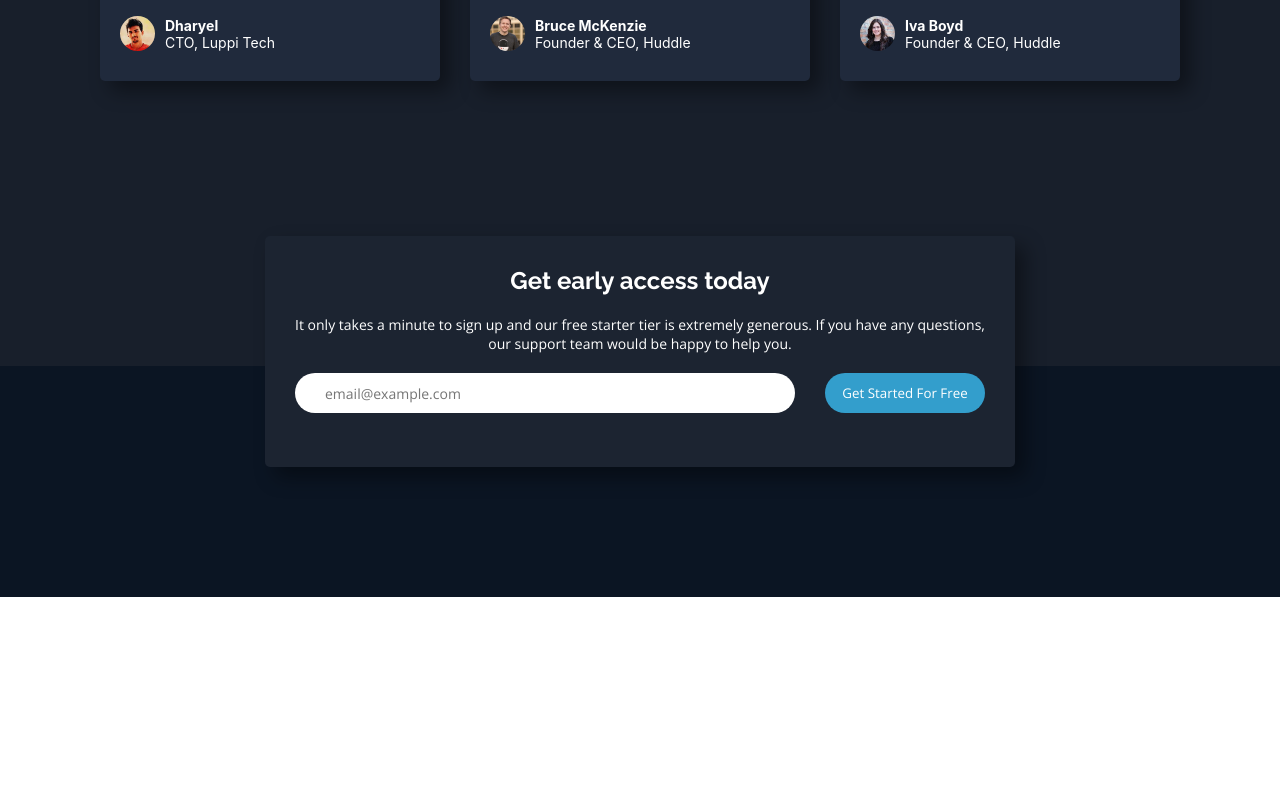
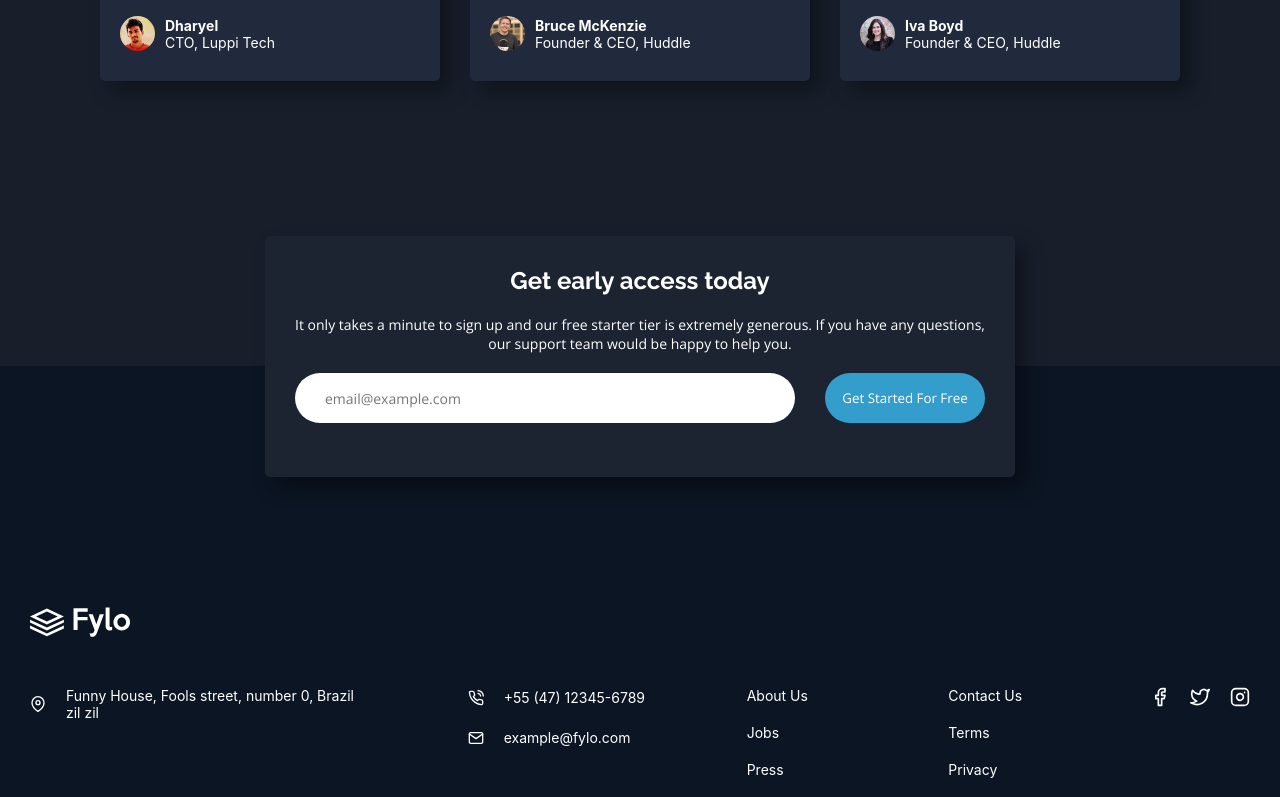
Before and after one commit to dharyel/fylo, a React (Create React App) app: page / in a window 1280 px wide. Shown: the part 2000-2797 px from the top of the page. Before the commit the page ends 2597 px from the top, so only its background shows below. Built offline with nearby package versions, Linux system fonts and the light colour scheme.

Commit message:
adicionado o componente footer e realizada a parte responsiva do site para largura de no máximo 600px

```diff
--- a/package.json
+++ b/package.json
@@ -2,6 +2,7 @@
   "name": "fylo",
   "version": "0.1.0",
   "private": true,
+  "homepage":".",
   "dependencies": {
     "@testing-library/jest-dom": "^5.11.4",
     "@testing-library/react": "^11.1.0",
@@ -10,8 +11,10 @@
     "@types/node": "^12.0.0",
     "@types/react": "^17.0.0",
     "@types/react-dom": "^17.0.0",
+    "@types/react-icons": "^3.0.0",
     "react": "^17.0.2",
     "react-dom": "^17.0.2",
+    "react-icons": "^4.3.1",
     "react-scripts": "4.0.3",
     "typescript": "^4.1.2",
     "web-vitals": "^1.0.1"
--- a/public/index.html
+++ b/public/index.html
@@ -7,7 +7,7 @@
     <meta name="theme-color" content="#000000" />
     <meta
       name="description"
-      content="Web site created using create-react-app"
+      content="Fylo is a service where you can store all your data in the cloud, very easily."
     />
     <link rel="preconnect" href="https://fonts.googleapis.com">
     <link rel="preconnect" href="https://fonts.gstatic.com" crossorigin>
@@ -27,7 +27,7 @@
       work correctly both with client-side routing and a non-root public URL.
       Learn how to configure a non-root public URL by running `npm run build`.
     -->
-    <title>React App</title>
+    <title>Fylo</title>
   </head>
   <body>
     <noscript>You need to enable JavaScript to run this app.</noscript>
--- /dev/null
+++ b/src/components/Footer/index.tsx
@@ -0,0 +1,85 @@
+import {
+    Container,
+    FooterWrapper,
+    FooterIcon,
+    FooterInfosWrapper,
+    CompanyLocationWrapper,
+    LocationAddressIcon,
+    LocationAddress,
+    LocationAddressText,
+    PhoneMailWrapper,
+    PhoneWrapper,
+    PhoneIcon,
+    PhoneNumber,
+    MailWrapper,
+    MailAddress,
+    AboutJobsPressBlogTextWrapper,
+    AboutJobsPressBlogText,
+    ContactTermsPrivacyWrapper,
+    ContactTermsPrivacyText,
+    SocialMediasWrapper,
+    MailIcon,
+    FacebookIcon,
+    TwitterIcon,
+    InstagramIcon,
+} from "./styles";
+
+
+export const Footer = () => {
+    return (
+        <Container>
+            <FooterWrapper>
+                <FooterIcon onClick={() => window.location.href="#home"} />
+                <FooterInfosWrapper>
+
+                    <CompanyLocationWrapper>
+                        <LocationAddress>
+                            <LocationAddressIcon />
+                            <LocationAddressText>
+                                Funny House, Fools street, number 0, Brazil zil zil
+                            </LocationAddressText>
+                        </LocationAddress>
+                    </CompanyLocationWrapper>
+
+                    <PhoneMailWrapper>
+                        <PhoneWrapper>
+                            <PhoneIcon />
+                            <PhoneNumber>+55 (47) 12345-6789</PhoneNumber>
+                        </PhoneWrapper>
+
+                        <MailWrapper>
+                            <MailIcon />
+                            <MailAddress>example@fylo.com</MailAddress>
+                        </MailWrapper>
+                    </PhoneMailWrapper>
+
+                    <AboutJobsPressBlogTextWrapper>
+                        <AboutJobsPressBlogText>About Us</AboutJobsPressBlogText>
+                        <AboutJobsPressBlogText>Jobs</AboutJobsPressBlogText>
+                        <AboutJobsPressBlogText>Press</AboutJobsPressBlogText>
+                        <AboutJobsPressBlogText>Blog</AboutJobsPressBlogText>
+                    </AboutJobsPressBlogTextWrapper>
+
+                    <ContactTermsPrivacyWrapper>
+                        <ContactTermsPrivacyText>Contact Us</ContactTermsPrivacyText>
+                        <ContactTermsPrivacyText>Terms</ContactTermsPrivacyText>
+                        <ContactTermsPrivacyText>Privacy</ContactTermsPrivacyText>
+                    </ContactTermsPrivacyWrapper>
+
+                    <SocialMediasWrapper>
+                        <a href={"https://www.facebook.com/"} target="_blank" rel="noopener noreferrer">
+                            <FacebookIcon />
+                        </a>
+                        <a href="https://twitter.com/" target="_blank" rel="noopener noreferrer">
+                            <TwitterIcon />
+                        </a>
+                        <a href="https://www.instagram.com/" target="_blank" rel="noopener noreferrer">
+                            <InstagramIcon />
+                        </a>
+                    </SocialMediasWrapper>
+
+                </FooterInfosWrapper>
+            </FooterWrapper>
+        </Container>
+    );
+}
--- /dev/null
+++ b/src/components/Footer/styles.ts
@@ -0,0 +1,274 @@
+import styled from 'styled-components';
+import footerIcon from '../../assets/images/logo.svg';
+
+import {
+    FiMapPin,
+    FiPhoneCall,
+    FiMail,
+    FiFacebook,
+    FiTwitter,
+    FiInstagram
+} from "react-icons/fi";
+
+export const Container = styled.div`
+    width: 100%;
+
+    background-color: ${({theme}) => theme.colors.background4};
+
+    display: flex;
+    justify-content: center;
+    align-items: center;
+`;
+
+export const FooterWrapper = styled.div`
+    width: 100%;
+    max-width: 1440px;
+    padding: 0 30px;
+    padding-bottom: 100px;
+
+    display: flex;
+    flex-direction: column;
+    justify-content: center;
+    align-items: flex-start;
+`;
+
+export const FooterIcon = styled.img.attrs({
+    src:`${footerIcon}`,
+})`
+    width: 100px;
+    margin-bottom: 50px;
+
+    cursor: pointer;
+    transition: all 0.5s ease-in-out;
+
+    :hover {
+        filter: brightness(0.5);
+    }
+
+    @media (max-width: 600px){
+        width: 200px;
+    }
+`;
+
+export const FooterInfosWrapper = styled.div `
+    width: 100%;
+
+    display: flex;
+    justify-content: space-between;
+    align-items: flex-start;
+
+    @media (max-width: 600px){
+        flex-direction: column;
+    }
+`;
+
+export const CompanyLocationWrapper = styled.div`
+    min-width: 100px;
+
+    display: flex;
+    justify-content: center;
+    align-items: flex-start;
+
+    @media (max-width: 600px){
+        margin-bottom: 20px;
+    }
+`;
+
+export const LocationAddress = styled.address`
+    width: 100%;
+
+    text-align: left;
+
+    display: flex;
+    justify-content: center;
+    align-items: center;
+`;
+
+export const LocationAddressIcon = styled(FiMapPin)`
+    margin-right: 20px;
+    color: ${({theme}) => theme.colors.text};
+    transition: all 0.5s ease-in-out;
+
+    :hover{
+        color: ${({theme}) => theme.colors.detail2};
+    }
+`;
+
+export const LocationAddressText = styled.p`
+    width: 300px;
+
+    text-align: left;
+
+    color: ${({theme}) => theme.colors.text};
+    font-size: 14px;
+    font-style: normal;
+`;
+
+export const PhoneMailWrapper = styled.address`
+    min-width: 100px;
+
+    display: flex;
+    justify-content: center;
+    align-items: flex-start;
+    flex-direction: column;
+
+    @media (max-width: 600px){
+        margin-bottom: 80px;
+    }
+`;
+
+export const PhoneWrapper = styled.address`
+    width: 100%;
+    margin-bottom: 20px;
+`;
+
+export const PhoneIcon = styled(FiPhoneCall)`
+    margin-right: 20px;
+    color: ${({theme}) => theme.colors.text};
+    transition: all 0.5s ease-in-out;
+
+    position: relative;
+    top: 3px;
+
+    :hover{
+        color: ${({theme}) => theme.colors.detail2};
+    }
+`;
+
+export const PhoneNumber = styled.p`
+    display: inline-block;
+    font-size: 14px;
+    color: ${({theme}) => theme.colors.text};
+    font-style: normal;
+
+`;
+
+export const MailWrapper = styled.address`
+    min-width: 100px;
+`;
+
+export const MailIcon = styled(FiMail)`
+    margin-right: 20px;
+    color: ${({theme}) => theme.colors.text};
+    transition: all 0.5s ease-in-out;
+
+    position: relative;
+    top: 3px;
+
+    :hover{
+        color: ${({theme}) => theme.colors.detail2};
+    }
+`;
+
+export const MailAddress = styled.p`
+    display: inline-block;
+    font-size: 14px;
+    color: ${({theme}) => theme.colors.text};
+    font-style: normal;
+`;
+
+export const AboutJobsPressBlogTextWrapper = styled.div `
+    min-width: 100px;
+
+    display: flex;
+    justify-content: center;
+    align-items: flex-start;
+    flex-direction: column;
+
+    @media (max-width: 600px){
+        margin-bottom: 80px;
+    }
+`;
+
+export const AboutJobsPressBlogText = styled.a.attrs({
+    href: '#'
+})`
+    display: block;
+    font-size: 14px;
+    margin-bottom: 20px;
+
+    text-decoration: none;
+    color: ${({theme}) => theme.colors.text};
+    transition: all 0.5s ease-in-out;
+
+    :hover{
+        color: ${({theme}) => theme.colors.detail2};
+    }
+`;
+
+export const ContactTermsPrivacyWrapper = styled.div `
+    min-width: 100px;
+
+    display: flex;
+    justify-content: center;
+    align-items: flex-start;
+    flex-direction: column;
+
+    @media (max-width: 600px){
+        margin-bottom: 80px;
+    }
+`;
+
+export const ContactTermsPrivacyText = styled.a.attrs({
+    href: '#'
+})`
+    display: block;
+    font-size: 14px;
+    margin-bottom: 20px;
+
+    text-decoration: none;
+    color: ${({theme}) => theme.colors.text};
+    transition: all 0.5s ease-in-out;
+
+    :hover{
+        color: ${({theme}) => theme.colors.detail2};
+    }
+`;
+
+export const SocialMediasWrapper = styled.div`
+    display: flex;
+    justify-content: center;
+    align-items: center;
+
+    @media (max-width: 600px){
+        margin: 0 auto;
+    }
+`;
+
+export const FacebookIcon = styled(FiFacebook)`
+    margin-right: 20px;
+
+    font-size: 20px;
+    color: ${({theme}) => theme.colors.text};
+    cursor: pointer;
+    transition: all 0.5s ease-in-out;
+
+    :hover{
+        color: ${({theme}) => theme.colors.detail2};
+    }
+`;
+
+export const TwitterIcon = styled(FiTwitter)`
+    margin-right: 20px;
+
+    font-size: 20px;
+    color: ${({theme}) => theme.colors.text};
+    cursor: pointer;
+    transition: all 0.5s ease-in-out;
+
+    :hover{
+        color: ${({theme}) => theme.colors.detail2};
+    }
+`;
+
+export const InstagramIcon = styled(FiInstagram)`
+
+    font-size: 20px;
+    color: ${({theme}) => theme.colors.text};
+    cursor: pointer;
+    transition: all 0.5s ease-in-out;
+
+    :hover{
+        color: ${({theme}) => theme.colors.detail2};
+    }
+`;
--- a/src/components/Header/styles.ts
+++ b/src/components/Header/styles.ts
@@ -5,9 +5,10 @@ export const Container = styled.div`
     width: 100%;
     max-width: 1440px;
     height: 70px;
-    /*background-color: ${ ({theme}) => theme.colors.background2};*/
+    padding: 0 30px;
 
     display: flex;
+    flex-wrap: wrap;
     justify-content: space-between;
     align-items: center;
 
--- a/src/components/SignUp/styles.ts
+++ b/src/components/SignUp/styles.ts
@@ -6,6 +6,7 @@ interface InvalidEmailTextProps {
 
 export const Container = styled.div`
     width: 100%;
+    padding: 0 30px;
 
     background-color: ${({theme}) => theme.colors.background4};
 
@@ -58,6 +59,13 @@ export const EmailForm = styled.form`
     display: flex;
     justify-content: space-between;
     align-items: center;
+
+    @media (max-width: 600px){
+        display: flex;
+        flex-direction: column;
+        justify-content: center;
+        align-items: center;
+    }
 `;
 
 export const EmailInput = styled.input.attrs({
@@ -65,7 +73,7 @@ export const EmailInput = styled.input.attrs({
     placeholder: 'email@example.com',
 })`
     width: 500px;
-    height: 40px;
+    height: 50px;
     padding: 10px 30px;
     margin-right: 10px;
 
@@ -83,6 +91,12 @@ export const EmailInput = styled.input.attrs({
 
     :valid {
         color: darkgreen;
+    }
+
+    @media (max-width: 600px){
+        width: 100%;
+        margin: 0px;
+        margin-bottom: 20px;
     }
 `;
 
@@ -102,7 +116,7 @@ export const InvalidEmailText = styled.label<InvalidEmailTextProps>`
 export const SignUpButton = styled.button`
     width: 160px;
 
-    height: 40px;
+    height: 50px;
     padding: 10px;
 
     cursor: pointer;
@@ -117,4 +131,8 @@ export const SignUpButton = styled.button`
     :hover {
         background-color: ${({theme}) => theme.colors.detail1};
     }
+
+    @media (max-width: 600px){
+        width: 100%;
+    }
 `;
--- a/src/components/Team/styles.ts
+++ b/src/components/Team/styles.ts
@@ -30,9 +30,11 @@ export const TeamInfoImg = styled.img.attrs({
 })`
 
     width: 480px;
+    margin: 30px;
 
-
-    margin: 30px;
+    @media (max-width: 600px){
+        width: 300px;
+    }
 `;
 
 export const TeamInfoTextsWrapper = styled.div `
--- a/src/pages/Home/index.tsx
+++ b/src/pages/Home/index.tsx
@@ -5,6 +5,7 @@ import { Features } from '../../components/Features';
 import { Container } from './styles';
 import { Team } from '../../components/Team';
 import { SignUp } from '../../components/SignUp';
+import { Footer } from '../../components/Footer';
 
 export const Home = () => {
     return (
@@ -14,6 +15,7 @@ export const Home = () => {
             <Features />
             <Team />
             <SignUp />
+            <Footer />
         </Container>
     );
 }
```
Also changed, not shown: 27 other files (tests, documents, lock files or other folders).
